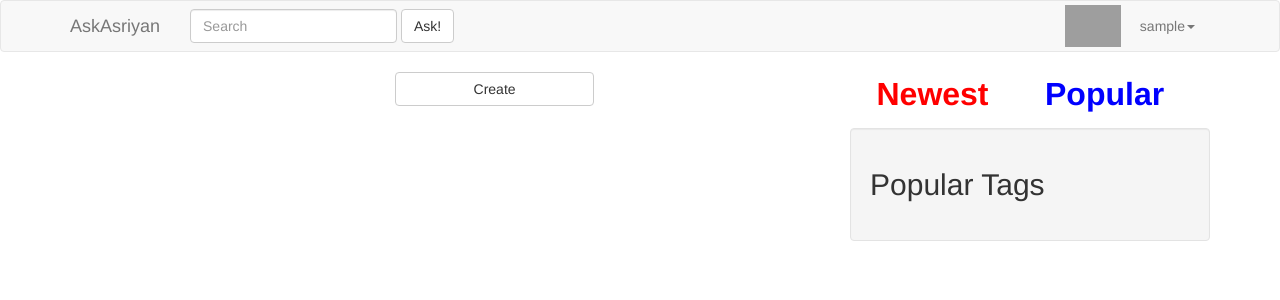
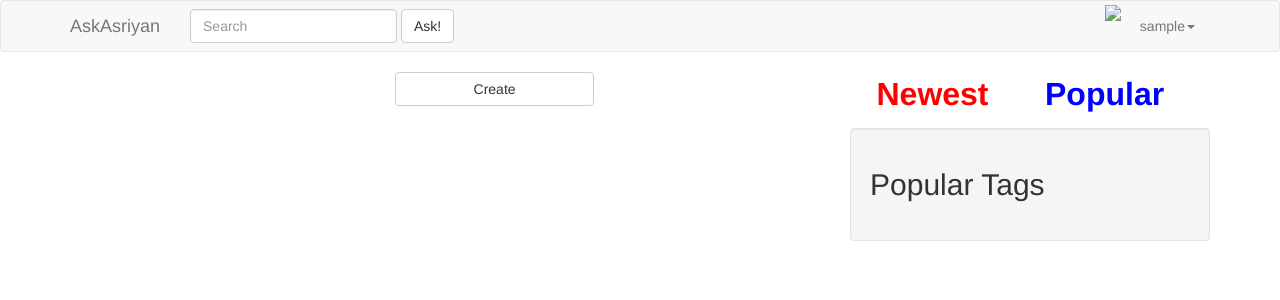
Before and after one commit to ed-asriyan/AskAsriyan, a Django app: template templates/ask.html in a window 1280 px wide. Shown: the top 300 px of the page. Run offline with Django 3.2, Linux system fonts and the light colour scheme; the template is opened without the code that fills it, so the values that code supplies are empty; the visitor is signed in with stand-in values (Sample User, id 1); some libraries are stand-ins or nearby versions; grey boxes are pictures that could not be loaded.

Commit message:
Fix static

```diff
--- a/templates/base.html
+++ b/templates/base.html
@@ -40,7 +40,7 @@
             </form>
             <div class="nav navbar-nav navbar-right">
                 {% if user.is_authenticated %}
-                    <img src="img/dafault_user_avatar.png" style="padding:4px;height:50px;float:left;"/>
+                    <img src="#" style="padding:4px;height:50px;float:left;"/>
                     <li class="dropdown">
                         <a href="#" class="dropdown-toggle" data-toggle="dropdown">{{ user.username }}<span
                                 class="caret"></span></a>
```
Also changed, not shown: 1 other file.
